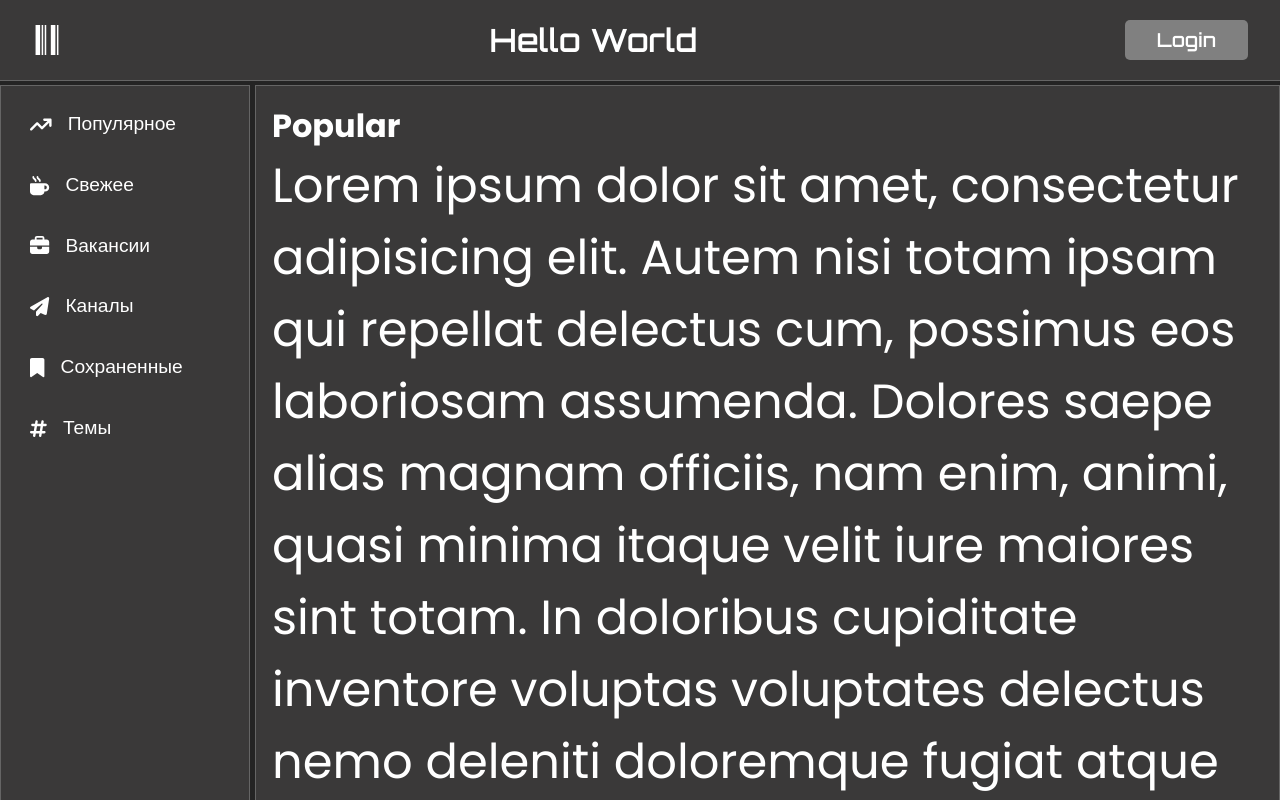
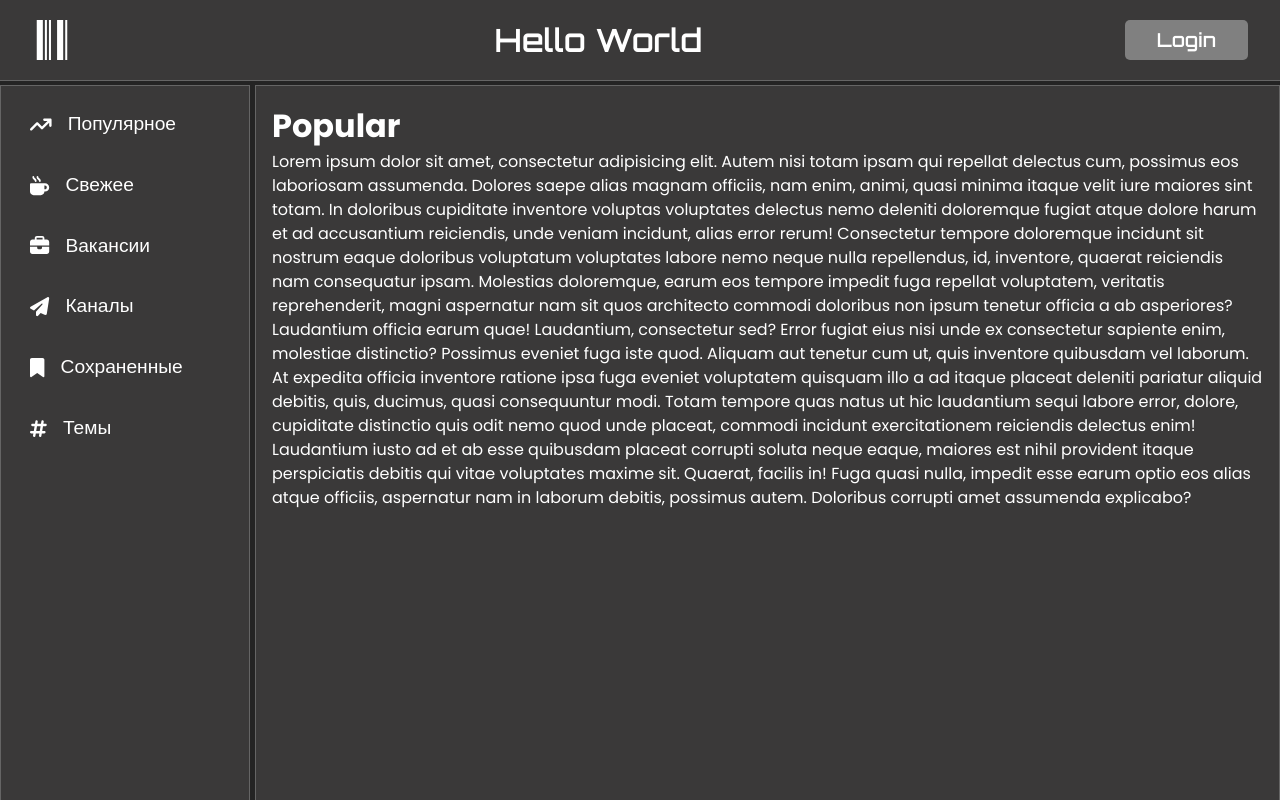
Before and after one commit to Sergey-Okey/hello-world, a React (Vite) app: page /pages/Popular.jsx in a window 1280 px wide. Built offline with nearby package versions, Linux system fonts and the light colour scheme.

Commit message:
finish layout

```diff
--- a/src/assets/css/header.css
+++ b/src/assets/css/header.css
@@ -22,8 +22,8 @@ header nav .logo-text {
   text-wrap: nowrap;
 }
 header nav .logo {
-  width: 30px;
-  height: 30px;
+  width: 40px;
+  height: 40px;
 }
 header nav .logo img {
   width: 100%;
@@ -47,4 +47,8 @@ header nav button a {
 header nav button:hover {
   background: #242424;
   transition: 0.3s;
+}
+
+.modal-login {
+  position: absolute;
 }/*# sourceMappingURL=header.css.map */
--- a/src/assets/css/popular.css
+++ b/src/assets/css/popular.css
@@ -1,3 +1,3 @@
 .popular p {
-  font-size: 3rem;
+  font-size: 1rem;
 }/*# sourceMappingURL=popular.css.map */
--- a/src/assets/sass/header.scss
+++ b/src/assets/sass/header.scss
@@ -23,8 +23,8 @@ header {
 		}
 
 		.logo {
-			width: 30px;
-			height: 30px;
+			width: 40px;
+			height: 40px;
 
 			img {
 				width: 100%;
@@ -54,3 +54,7 @@ header {
 		}
 	}
 }
+
+.modal-login {
+	position: absolute;
+}
--- a/src/assets/sass/popular.scss
+++ b/src/assets/sass/popular.scss
@@ -1,6 +1,6 @@
 .popular {
 	p {
-		font-size: 3rem;
+		font-size: 1rem;
 
 	}
 }
--- a/src/components/Header.jsx
+++ b/src/components/Header.jsx
@@ -1,7 +1,26 @@
-import { Link } from 'react-router-dom'
-import '../assets/css/header.css'
-import Logo from '../assets/images/logo.svg'
+import { Link } from 'react-router-dom';
+import { useState } from 'react';
+import '../assets/css/header.css';
+import Logo from '../assets/images/logo.svg';
+
 export default function Header() {
+	const modalLogin = () => {
+		const [username, setUsername] = useState('');
+		const [password, setPassword] = useState('');
+
+		return (
+			<div className="modal-login">
+				<form action="">
+					<label htmlFor="username">Username:</label>
+					<input type="text" id="username" value={username} onChange={(e) => setUsername(e.target.value)} />
+					<label htmlFor="password">Password:</label>
+					<input type="password" id="password" value={password} onChange={(e) => setPassword(e.target.value)} />
+					<button type="submit">Login</button>
+				</form>
+			</div>
+		);
+	};
+
 	return (
 		<>
 			<header>
@@ -10,9 +29,9 @@ export default function Header() {
 						<img src={Logo} alt="Logo" />
 					</div>
 					<Link to="/pages/Fresh.jsx"><span className='logo-text'>Hello World</span></Link>
-					<button><Link className='login'>Login</Link></button>
+					<button><Link className={modalLogin}>Login</Link></button>
 				</nav>
 			</header>
 		</>
-	)
+	);
 }
--- a/src/components/Sidebar.jsx
+++ b/src/components/Sidebar.jsx
@@ -1,32 +1,34 @@
 import { Link } from 'react-router-dom'
 import '../assets/css/sidebar.css'
-import { FontAwesomeIcon } from '@fortawesome/react-fontawesome'
-import { faArrowTrendUp } from '@fortawesome/free-solid-svg-icons'
-import { faMugHot } from '@fortawesome/free-solid-svg-icons'
-import { faBriefcase } from '@fortawesome/free-solid-svg-icons'
-import { faPaperPlane } from '@fortawesome/free-solid-svg-icons'
-import { faBookmark } from '@fortawesome/free-solid-svg-icons'
-import { faHashtag } from '@fortawesome/free-solid-svg-icons'
+import { useState } from 'react'
+import { FontAwesomeIcon, } from '@fortawesome/react-fontawesome'
+import { faArrowTrendUp, faMugHot, faBriefcase, faPaperPlane, faBookmark, faHashtag } from '@fortawesome/free-solid-svg-icons'
 
 export default function Siderbar() {
+	const [activeLink, setActiveLink] = useState(null);
+
+	const handleLinkClick = (link) => {
+		setActiveLink(link);
+	};
+
 	return (
 		<div className="sidebar">
-			<Link to="/pages/Popular.jsx" >
+			<Link to="/pages/Popular.jsx" onClick={() => handleLinkClick('popular')} className={activeLink === 'popular' ? 'active' : ''}>
 				<FontAwesomeIcon icon={faArrowTrendUp} /> Популярное
 			</Link>
-			<Link to="/pages/Fresh.jsx">
+			<Link to="/pages/Fresh.jsx" onClick={() => handleLinkClick('fresh')} className={activeLink === 'fresh' ? 'active' : ''}>
 				<FontAwesomeIcon icon={faMugHot} /> Свежее
 			</Link>
-			<Link to="/pages/Jobs.jsx">
+			<Link to="/pages/Jobs.jsx" onClick={() => handleLinkClick('jobs')} className={activeLink === 'jobs' ? 'active' : ''}>
 				<FontAwesomeIcon icon={faBriefcase} /> Вакансии
 			</Link>
-			<Link to="/pages/Channels.jsx">
+			<Link to="/pages/Channels.jsx" onClick={() => handleLinkClick('channels')} className={activeLink === 'channels' ? 'active' : ''}>
 				<FontAwesomeIcon icon={faPaperPlane} /> Каналы
 			</Link>
-			<Link to="/pages/Saved.jsx">
+			<Link to="/pages/Saved.jsx" onClick={() => handleLinkClick('saved')} className={activeLink === 'saved' ? 'active' : ''}>
 				<FontAwesomeIcon icon={faBookmark} /> Сохраненные
 			</Link>
-			<Link to="/pages/Topics.jsx">
+			<Link to="/pages/Topics.jsx" onClick={() => handleLinkClick('topics')} className={activeLink === 'topics' ? 'active' : ''}>
 				<FontAwesomeIcon icon={faHashtag} /> Темы
 			</Link>
 		</div>
```
Also changed, not shown: 1 other file (tests, documents, lock files or other folders).
